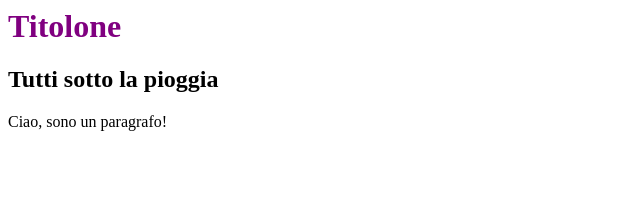
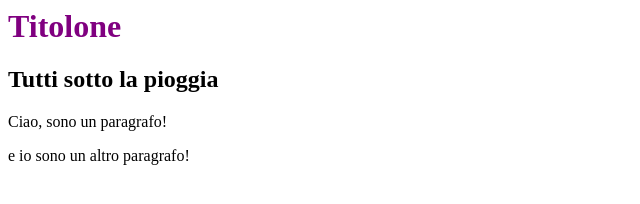
Before and after one commit to trixlux/my-first-page, a plain HTML site: page src/index.html in a window 1280 px wide. Shown: the whole page, without its empty margins (0-640 px from the left). Drawn offline with Linux system fonts and the light colour scheme.

Commit message:
Revert "rimosso paragrafo inutile"
This reverts commit 5e736c2717b0461b07f82f8e6f137bb809e73bf7.

```diff
--- a/src/index.html
+++ b/src/index.html
@@ -10,5 +10,6 @@
         <h1>Titolone</h1>
         <h2>Tutti sotto la pioggia</h2>
         <p>Ciao, sono un paragrafo!</p>
+        <p>e io sono un altro paragrafo!</p>
     </body>
 </html>
```
